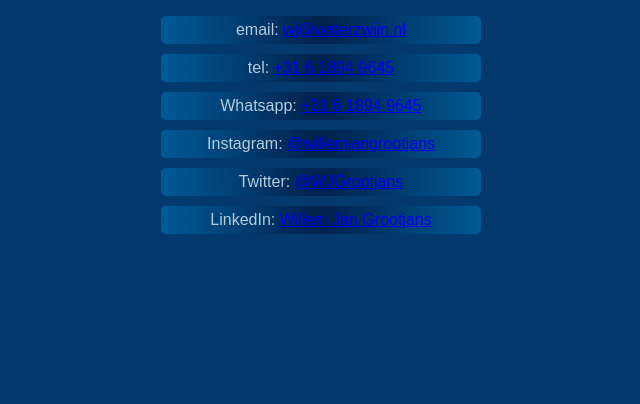
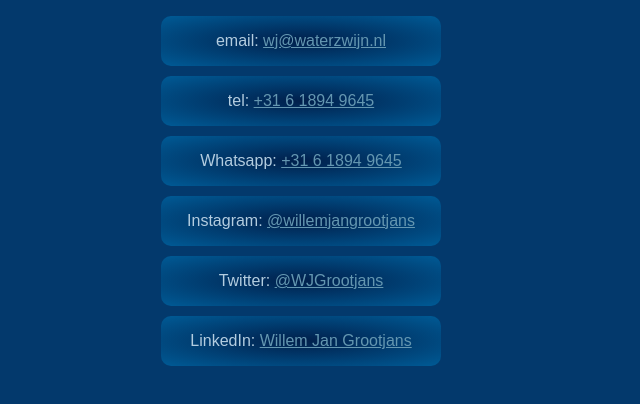
Before and after one commit to windancert/waterzwijn_static_azure, a plain HTML site: page index.html in a window 1280 px wide. Shown: the whole page, without its empty margins (369-1009 px from the left). Drawn offline with Linux system fonts and the light colour scheme.

Commit message:
Tweaks on layout

```diff
--- a/styles.css
+++ b/styles.css
@@ -22,13 +22,31 @@
 }
 
 li.rounded {
-  background: radial-gradient(circle, rgba(2,0,36,1) 0%, rgba(1,31,75,1) 0%, rgba(0,91,150,1) 100%);
+  background: radial-gradient(closest-corner, rgba(2,0,36,1) 0%, rgba(1,31,75,1) 0%, rgba(0,91,150,1) 100%);
   border: 1px solid 03396c;
   margin: 10px;
   padding: 5px;
   padding-right: 10px;
   padding-left: 10px;
-  border-radius: 5px;
-  width: 100%;
+  border-radius: 10px;
+  height: 40px;
+  line-height: 40px;
+  vertical-align: middle;
   color: #b3cde0;
 }
+
+a:link {
+  color: #6497b1;
+}
+
+a:visited {
+  color: #6497b1;
+}
+
+a:hover {
+  color: #b3cde0;
+}
+
+a:active {
+  color: #6497b1;
+}
```
